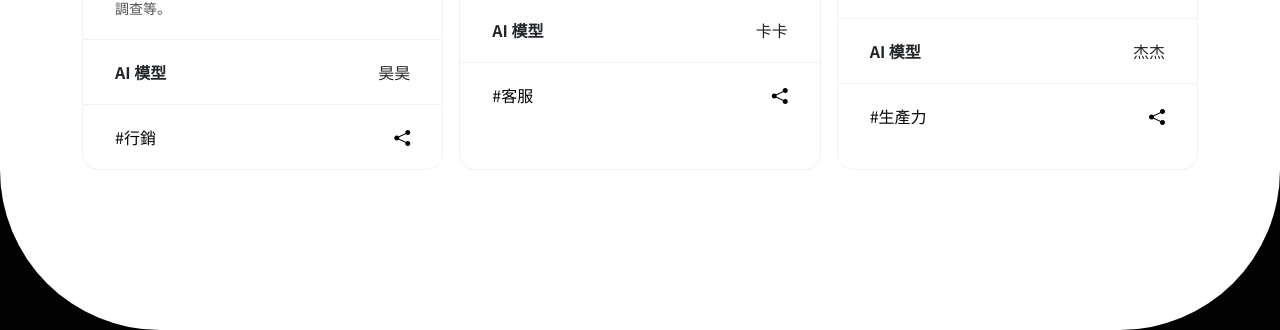
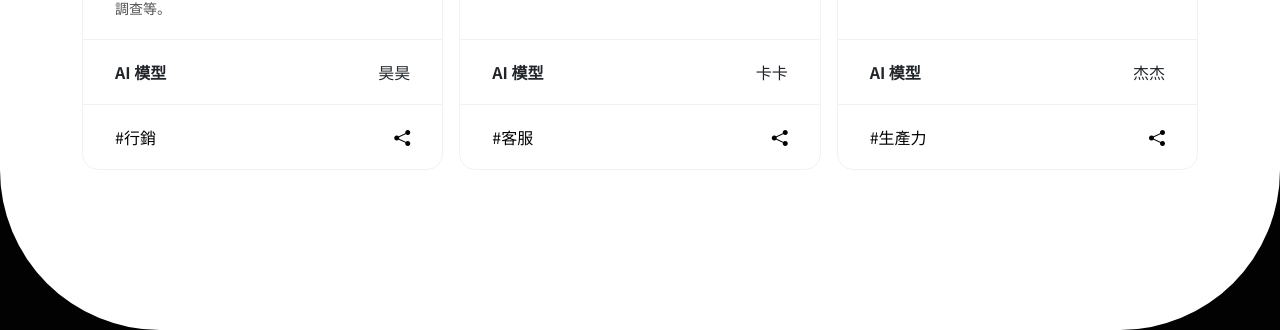
Before and after one commit to yxwchen/2023Hex, a website: page index.html in a window 1280 px wide. Shown: the part 1386-1716 px from the top of the page. Drawn offline with nearby package versions, Linux system fonts and the light colour scheme.

Commit message:
修改 card card-footer

```diff
--- a/index.html
+++ b/index.html
@@ -41,6 +41,8 @@
                         <div class="card-body">
                             <h5 class="card-title">Chatbot Builder</h5>
                             <p class="card-text">建立智能化的聊天機器人，解答常見問題、提供客戶支援、收集反饋等。</p>
+                        </div>
+                        <div class="card-footer ">
                             <p class="d-flex justify-content-between border-top border-gray200 px-6 py-4"><span
                                     class="font-size-md font-weight-lg">AI 模型</span><span>卡卡</span></p>
                             <p class="d-flex justify-content-between border-top border-gray200 px-6 py-4"><a href=""
@@ -58,6 +60,8 @@
                         <div class="card-body">
                             <h5 class="card-title">Image Recognition Platform</h5>
                             <p class="card-text">專業的圖像識別平台，識別圖像、分類、標記等。</p>
+                        </div>
+                        <div class="card-footer">
                             <p class="d-flex justify-content-between border-top border-gray200 px-6 py-4"><span
                                     class="font-size-md font-weight-lg">AI 模型</span><span>杰杰</span></p>
                             <p class="d-flex justify-content-between border-top border-gray200 px-6 py-4"><a href=""
@@ -75,6 +79,9 @@
                         <div class="card-body">
                             <h5 class="card-title">Language Translation API</h5>
                             <p class="card-text">專業的語言翻譯 API，實現文本翻譯功能，支援多種格式的文本。</p>
+
+                        </div>
+                        <div class="card-footer">
                             <p class="d-flex justify-content-between border-top border-gray200 px-6 py-4"><span
                                     class="font-size-md font-weight-lg">AI 模型</span><span>琪琪</span></p>
                             <p class="d-flex justify-content-between border-top border-gray200 px-6 py-4"><a href=""
@@ -92,6 +99,9 @@
                         <div class="card-body">
                             <h5 class="card-title">Sentiment Analysis API</h5>
                             <p class="card-text">自動識別文本中的情感傾向，包括正向、負向和中性等。適用於情感分析、社交媒體監控、市場調查等。</p>
+
+                        </div>
+                        <div class="card-footer">
                             <p class="d-flex justify-content-between border-top border-gray200 px-6 py-4"><span
                                     class="font-size-md font-weight-lg">AI 模型</span><span>昊昊</span></p>
                             <p class="d-flex justify-content-between border-top border-gray200 px-6 py-4"><a href=""
@@ -109,6 +119,9 @@
                         <div class="card-body">
                             <h5 class="card-title">Fraud Detection Platform</h5>
                             <p class="card-text">預防詐騙活動，適用於銀行、金融、電商等。</p>
+
+                        </div>
+                        <div class="card-footer">
                             <p class="d-flex justify-content-between border-top border-gray200 px-6 py-4"><span
                                     class="font-size-md font-weight-lg">AI 模型</span><span>卡卡</span></p>
                             <p class="d-flex justify-content-between border-top border-gray200 px-6 py-4"><a href=""
@@ -126,6 +139,9 @@
                         <div class="card-body">
                             <h5 class="card-title">Voice Assistant SDK</h5>
                             <p class="card-text">通過語音控制應用程式、設備，實現多種功能，例如播放音樂、查詢天氣、發送信息等。</p>
+
+                        </div>
+                        <div class="card-footer">
                             <p class="d-flex justify-content-between border-top border-gray200 px-6 py-4"><span
                                     class="font-size-md font-weight-lg">AI 模型</span><span>杰杰</span></p>
                             <p class="d-flex justify-content-between border-top border-gray200 px-6 py-4"><a href=""
--- a/stylesheets/helpers/_utilities.scss
+++ b/stylesheets/helpers/_utilities.scss
@@ -101,4 +101,9 @@
         font-size:$font-size-sm;
         color:$gray-800;
     }
+    .card-footer{
+        padding: 0;
+        border-top:0;
+        background-color:transparent;
+    }
 }
```
Also changed, not shown: stylesheets/all.css, 1 other file.
